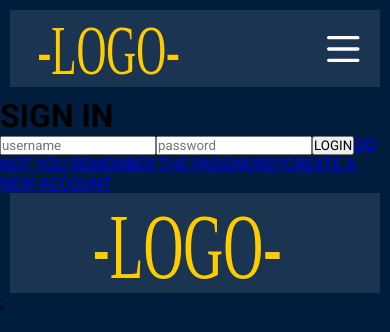
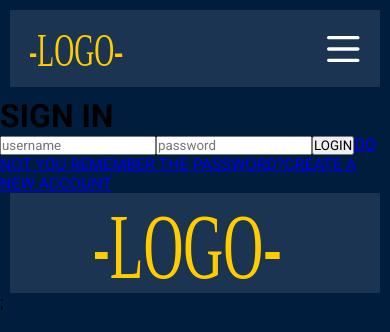
Before and after one commit to fl4viooliveira/4devbydev, a Next.js app in the folder frontend/: page /login in a window 390 px wide. Shown: the top 332 px of the page. Built offline with nearby package versions, Linux system fonts and the light colour scheme; no server answers.

Commit message:
:iphone: responsive
fixed home page responsivety under 500px width

```diff
--- a/frontend/components/Navbar.jsx
+++ b/frontend/components/Navbar.jsx
@@ -14,7 +14,6 @@ export default function Navbar() {
     <div className={styles.navBar}>
       <Link href="/">
         <div className={styles.logo}>
-          {/* <img src="4devlogo.png" alt="" /> */}
           <img src="/logo.svg" alt="logo" />
         </div>
       </Link>
--- a/frontend/styles/Banner.module.css
+++ b/frontend/styles/Banner.module.css
@@ -53,8 +53,11 @@
   .container {
     flex-wrap: wrap;
   }
+  .infoBox {
+    min-width: 200px;
+  }
 }
-@media (max-width: 400px) {
+@media (max-width: 500px) {
   .container {
     width: calc(100% - 20px);
     margin: 10px auto;
--- a/frontend/styles/Footer.module.css
+++ b/frontend/styles/Footer.module.css
@@ -9,7 +9,7 @@
 .img {
   margin: 10px 0;
 }
-@media (max-width: 400px) {
+@media (max-width: 500px) {
   .container {
     width: calc(100% - 20px);
     margin: 0 auto;
--- a/frontend/styles/Home.module.css
+++ b/frontend/styles/Home.module.css
@@ -99,7 +99,7 @@
     width: 100%;
   }
 }
-@media (max-width: 400px) {
+@media (max-width: 500px) {
   .productsContainer {
     width: calc(100% - 20px);
     margin: 0 auto;
--- a/frontend/styles/Navbar.module.css
+++ b/frontend/styles/Navbar.module.css
@@ -77,6 +77,9 @@
   display: none;
 }
 @media (max-width: 900px) {
+  .logo {
+    width: 100px;
+  }
   .navbar {
     position: relative;
   }
@@ -124,7 +127,7 @@
     visibility: visible;
   }
 }
-@media (max-width: 400px) {
+@media (max-width: 500px) {
   .navBar {
     width: calc(100% - 20px);
     margin: 10px auto;
--- a/frontend/styles/ProjectBanner.module.css
+++ b/frontend/styles/ProjectBanner.module.css
@@ -104,7 +104,7 @@
     margin-top: 25px;
   }
 }
-@media (max-width: 400px) {
+@media (max-width: 500px) {
   .container {
     width: calc(100% - 20px);
     margin: 10px auto;
```
